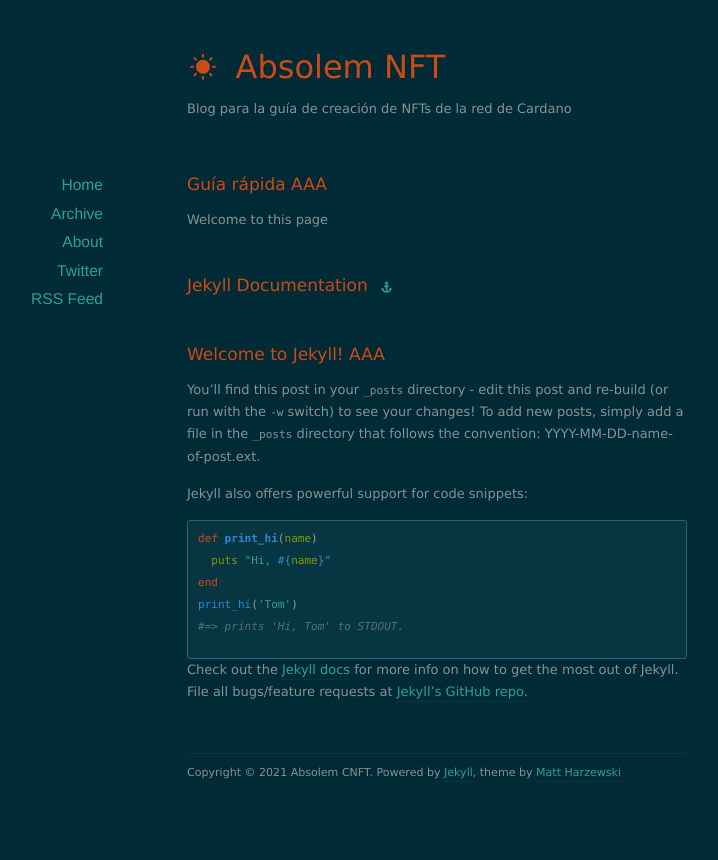
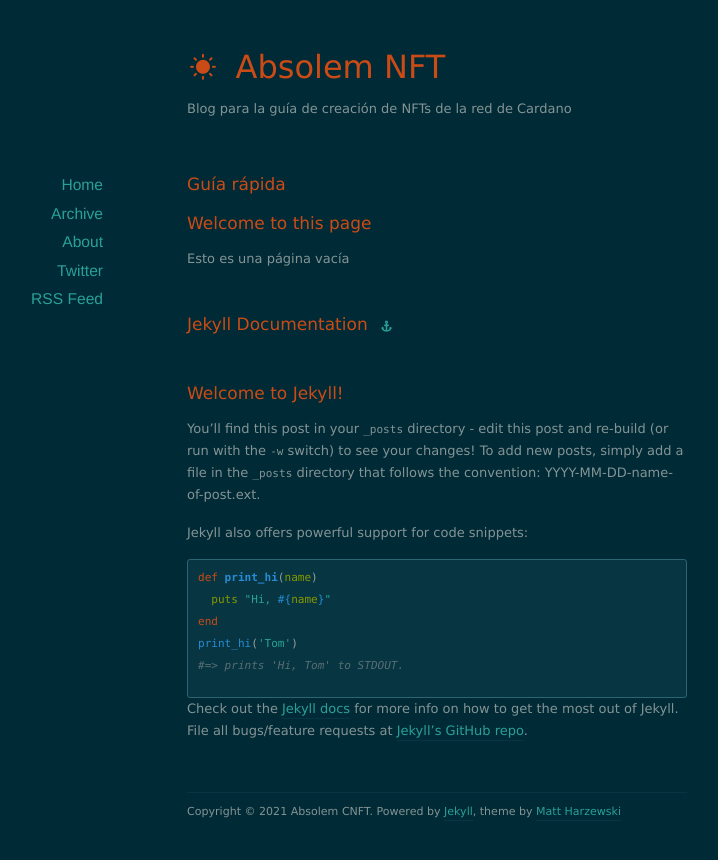
Before and after one commit to Makishima09/nft_absolem, a Jekyll site: the page built from index.html, in a window 1280 px wide. Shown: the top 860 px of the page, without its empty margins (203-921 px from the left). Built offline with Jekyll 4.4.1, drawn with Linux system fonts in a browser that asks for light colours; nearby versions of some CDN libraries; the list of posts is cut into pages by our own code.

Commit message:
update04

```diff
--- a/_posts/2021-09-04-cardanofirst.markdown
+++ b/_posts/2021-09-04-cardanofirst.markdown
@@ -5,4 +5,6 @@
 categories: cardano first
 ---
 
-Welcome to this page
+# Welcome to this page
+
+<p>Esto es una página vacía</p>
--- a/index.html
+++ b/index.html
@@ -13,7 +13,7 @@
 				<a class="anchor" href="{{ post.url }}"><i class="icon-anchor"></i></a>
 			</h1>
 		{% else %}
-			<h1><a href="{{ post.url }}">{{ post.title }} AAA</a></h1>
+			<h1><a href="{{ post.url }}">{{ post.title }}</a></h1>
 		{% endif %}
 
 		<div class="post-content">{{ post.content }}</div>
```
